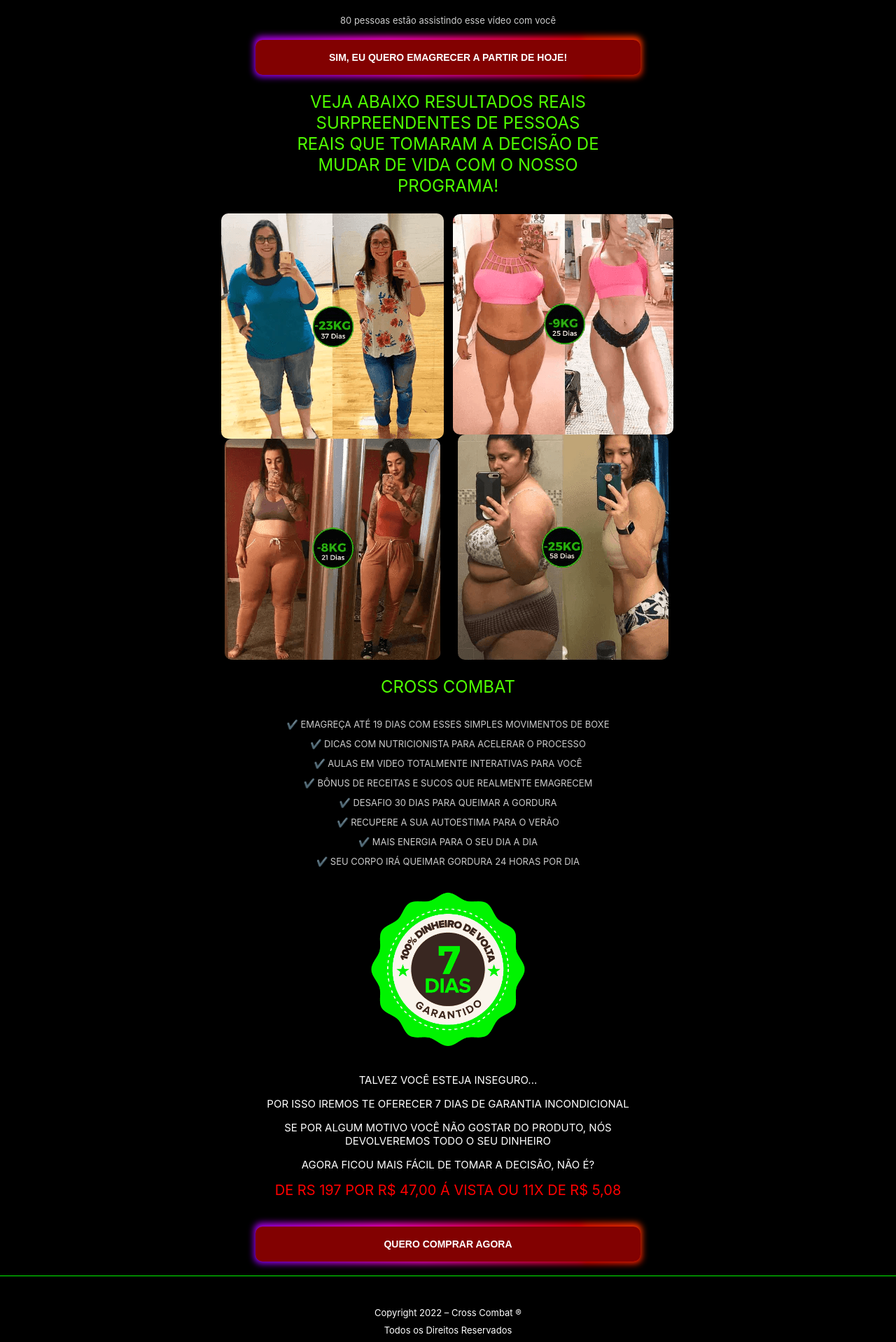
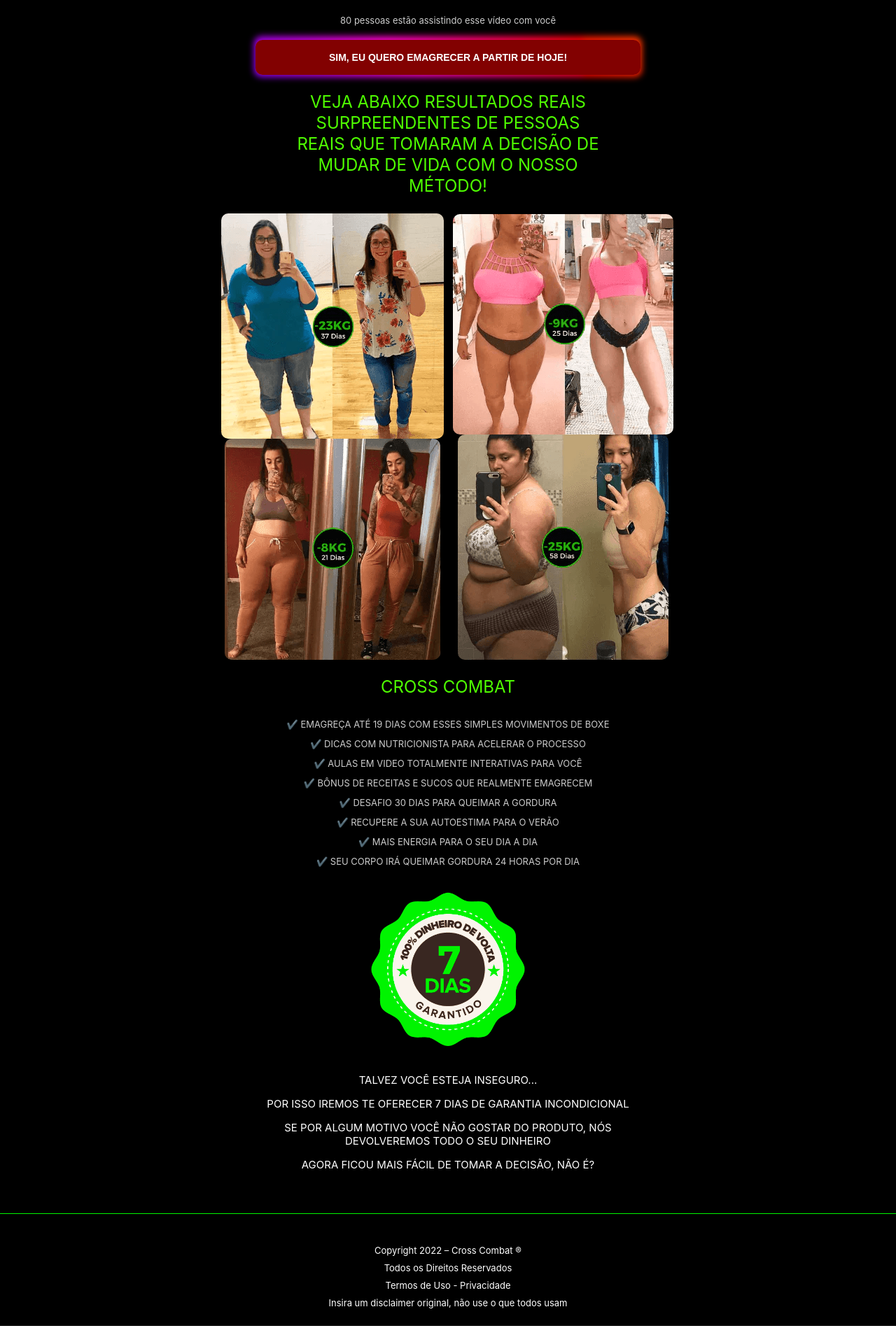
Before and after one commit to DjorgeSilva/marketing, a React (Create React App) app in the folder my-app/: page / in a window 1280 px wide. Shown: the part 820-2738 px from the top of the page at 70% size. After the commit the page ends 2715 px from the top, so only its background shows below. Built offline with nearby package versions, Linux system fonts and the light colour scheme.

Commit message:
update home page

```diff
--- a/my-app/src/Components/Home/index.tsx
+++ b/my-app/src/Components/Home/index.tsx
@@ -118,7 +118,7 @@
 
         <SubTitle>
           veja abaixo resultados reais surpreendentes de pessoas reais que
-          tomaram a decisão de mudar de vida com o nosso programa!
+          tomaram a decisão de mudar de vida com o nosso método!
         </SubTitle>
 
         <ResultWrapper>
@@ -175,10 +175,6 @@
             );
           })}
         </GenericWrapper>
-
-        <a href="https://pay.kiwify.com.br/SEcE09e">
-          <GenericButton>Quero comprar agora</GenericButton>
-        </a>
       </Main>
       <Footer>
         <TextContent
--- a/my-app/src/constants.tsx
+++ b/my-app/src/constants.tsx
@@ -70,12 +70,12 @@
     margin: "15px 0 0 0",
     text: "Agora ficou mais fácil de tomar a decisão, não é?",
   },
-  {
+  /*   {
     id: "05",
     fontSize: 20,
     color: "#F00",
     isUppercase: true,
     margin: "15px 0 0 0",
     text: "De RS 197 por R$ 47,00 á vista ou 11x de R$ 5,08",
-  },
+  }, */
 ];
```
